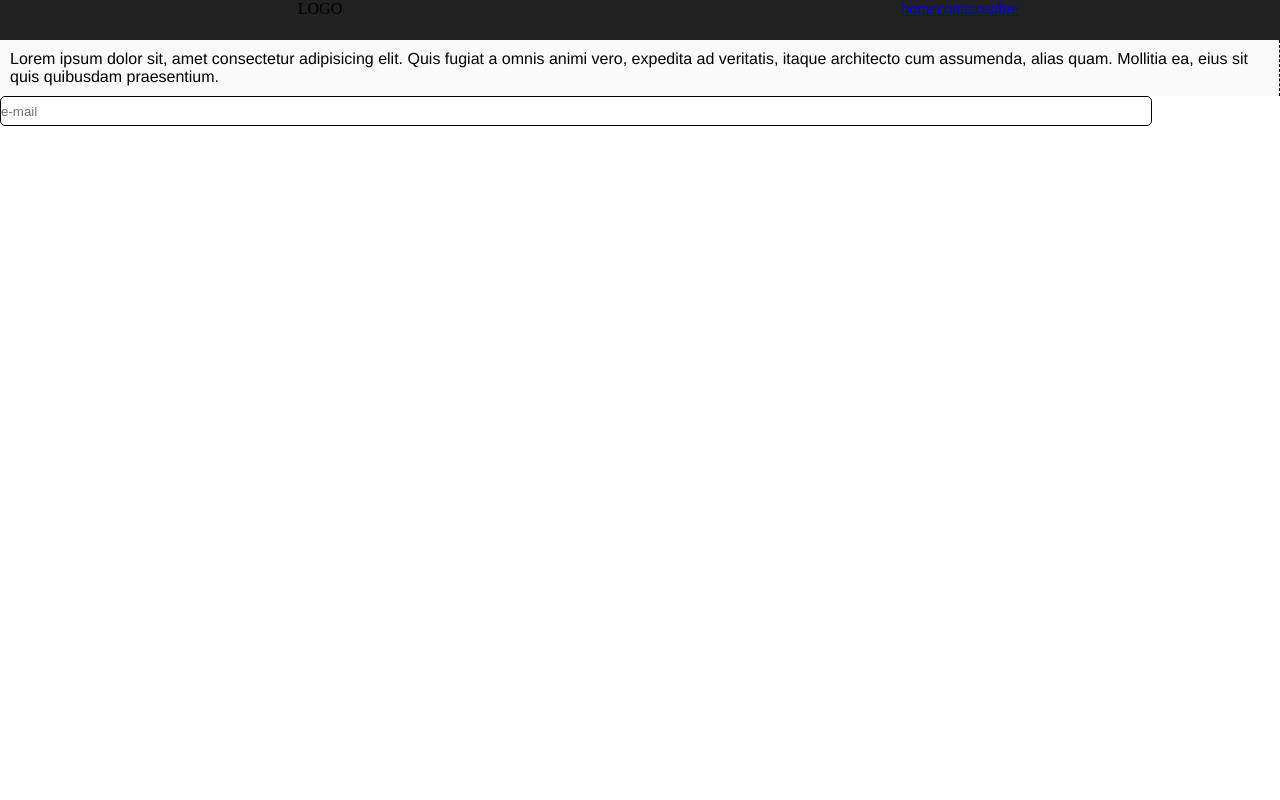
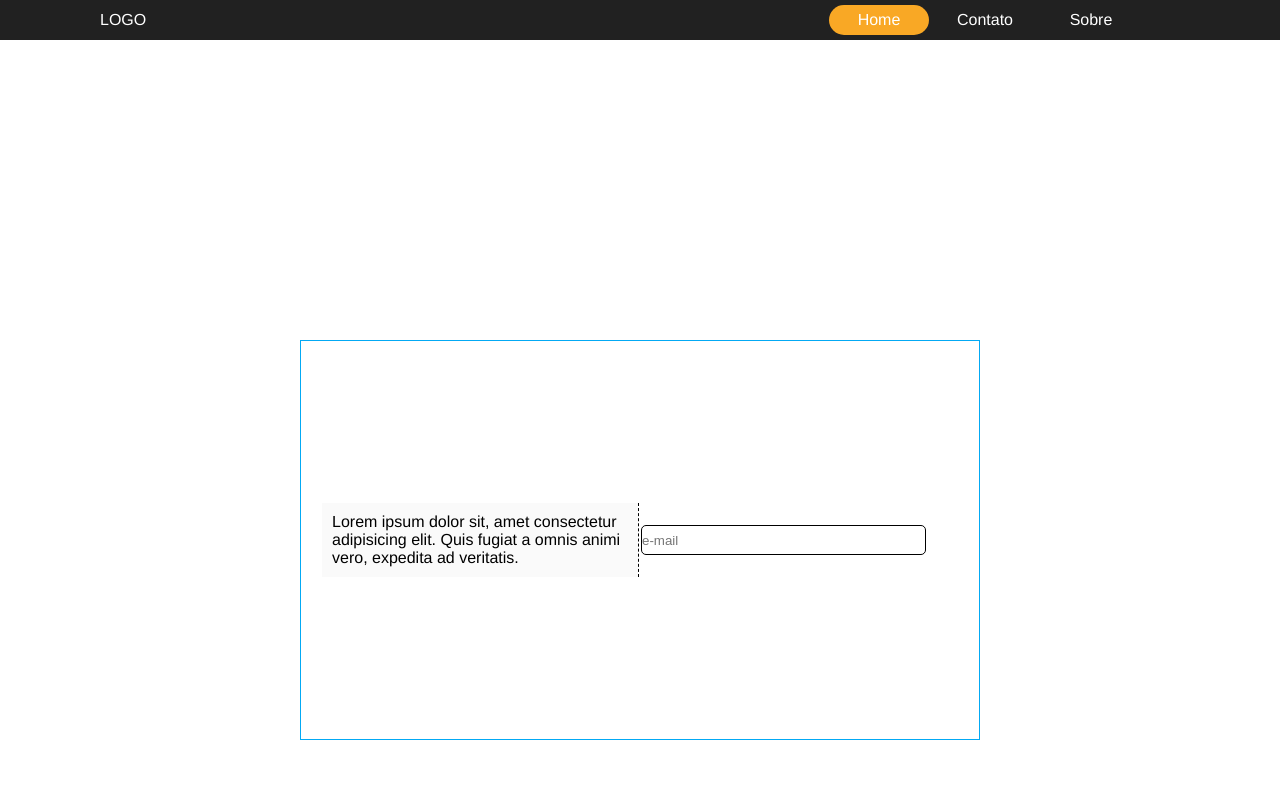
Before and after one commit to leonildobr/repositorio-TIacademy, a plain HTML site: page desafio 1/index.html in a window 1280 px wide. Shown: the top 800 px of the page. Drawn offline with Linux system fonts and the light colour scheme.

Commit message:
atualizando o desafio I proposto na aula 24

```diff
--- a/desafio 1/index.html
+++ b/desafio 1/index.html
@@ -12,16 +12,16 @@
         <div id="content-header">
             <div id="logo">LOGO</div>
             <nav>
-                <a class="home" href="#">home</a>
-                <a class="contato"href="#">contato</a>
-                <a href="#">sobre</a>
+                <a class="home" href="#">Home</a>
+                <a class="contato"href="#">Contato</a>
+                <a href="#">Sobre</a>
             </nav>
         </div>
     </header>
     <main>
         <div id="box-main">
             <div class="estante pontilhado">
-                <p>Lorem ipsum dolor sit, amet consectetur adipisicing elit. Quis fugiat a omnis animi vero, expedita ad veritatis, itaque architecto cum assumenda, alias quam. Mollitia ea, eius sit quis quibusdam praesentium.</p>
+                <p>Lorem ipsum dolor sit, amet consectetur adipisicing elit. Quis fugiat a omnis animi vero, expedita ad veritatis.</p>
             </div>
             <div class="estante">
                 <input class="txt" type="email" name="email" value="" placeholder="e-mail">
--- a/desafio 1/style.css
+++ b/desafio 1/style.css
@@ -16,20 +16,52 @@ header {
     flex-direction: row;
 }
 #logo{
-    height: 40px;
+    margin-left: 100px;
     width: 50%;
     display: flex;
-    justify-content: center;
-    text-align: center;
+    align-items: center;
+    font-family: helvetica;
+    color: white;
 }
 nav{
-    height: 40px;
     width: 50%;
     display: flex;
     flex-direction: row;
     justify-content: center;
+    align-items: center;
+}
+a {
+    margin: 3px;
+    display:flex;
+    text-decoration: none;
+    color: white;
+    justify-content: center;
+    align-items: center;
     text-align: center;
-
+    width: 100px;
+    height: 30px;
+    font-family: helvetica;
+}
+.home {
+    background-color: #f9a825;
+    border-radius: 30px;
+}
+.contato:hover{
+    background-color: red;
+}
+#box-main {
+    height: 400px;
+    width: auto;
+    display: flex;
+    justify-content: center;
+    align-items: center;
+    margin: 300px;
+    border: 1px solid #03A9F4;
+    padding: 20px;
+}
+.estante {
+    margin: 1px;
+    width: 50%;
 }
 .pontilhado {
     border-right: 1px dashed #000;
@@ -51,6 +83,14 @@ p{
     border-radius: 5px;
     border: 1px solid #000;
 }
+footer {
+    background-color: #212121;
+    height: 80px;
+    display: flex;
+    justify-content: center;
+    align-items: center;
+    text-align: center;
+}
 #tiacademy {
     color: #fff;
     font-size: 20px;
```
